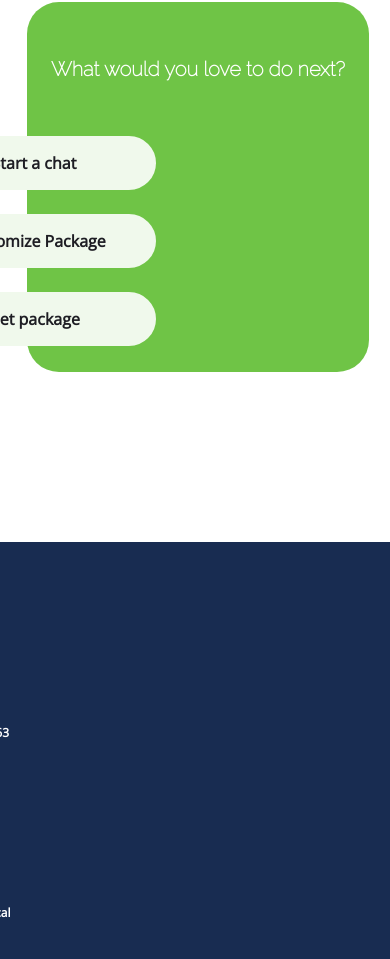
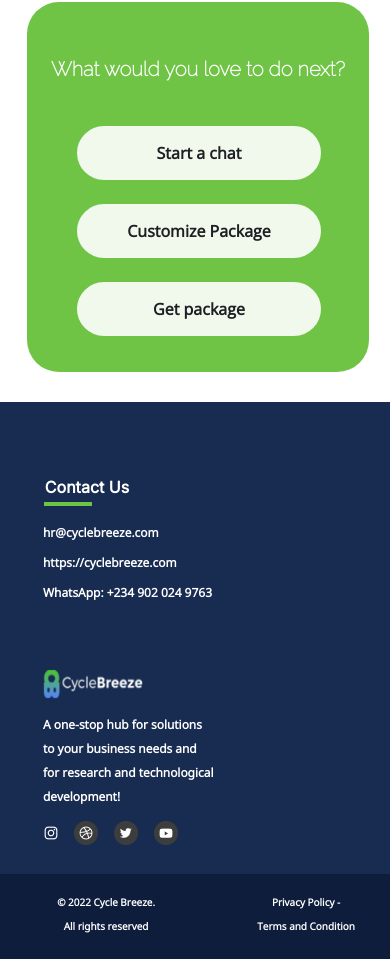
Before and after one commit to GirlWho-Codes/project-x, a React (Create React App) app: page / in a window 390 px wide. Shown: the part 9997-10956 px from the top of the page. Built offline with nearby package versions, Linux system fonts and the light colour scheme.

Commit message:
Update styles.css

```diff
--- a/src/styles.css
+++ b/src/styles.css
@@ -2384,7 +2384,7 @@ flex-grow: 0;
 
     .footer-main{
         position: relative;
-        right: 3px;
+        left: 233px;
         display: flex;
         flex-direction: column-reverse;
         gap: 1px;
@@ -2737,6 +2737,28 @@ flex-grow: 1;
 
 
 @media screen and (max-width: 480px) {
+    .footer-wrap{
+        position: relative;
+        top: 0px;
+    }
+    .footer{
+        display: flex;
+        flex-direction: column;
+        align-items: flex-start;
+        padding: 0px;
+        gap: 50px;
+        top: -10px;
+        width: 100%;
+        height: 472px;
+
+        background: #182C51;
+
+
+        flex: none;
+        order: 8;
+        align-self: stretch;
+        flex-grow: 0;
+    }
     .footer-link{
         position: relative;
         top: 185px;
@@ -2803,6 +2825,10 @@ gap: 24px;
 
         width: 234px;
         height: 180px;
+
+        position: relative;
+        left: -135px;
+        top: -10px;
 
 
 /* Inside auto layout */
```
Lines whose indentation alone changed are shown as unchanged.
